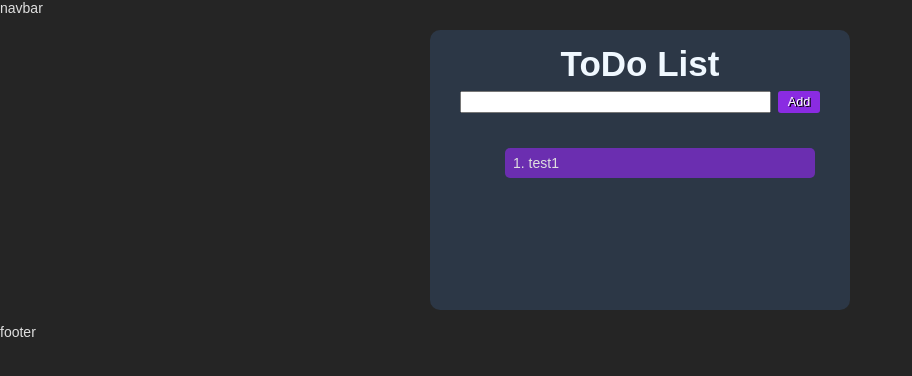
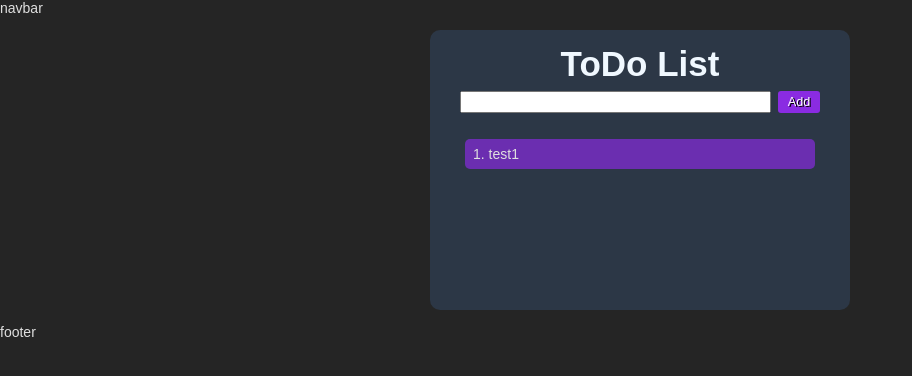
Before and after one commit to self-related/todo-list-react, a React (Vite) app: page / in a window 1280 px wide. Shown: the top 376 px of the page, without its empty margins (0-912 px from the left). Built offline with nearby package versions, Linux system fonts and the light colour scheme.

Commit message:
fix: removed div wrapper for ol element

```diff
--- a/src/components/ToDoApp.jsx
+++ b/src/components/ToDoApp.jsx
@@ -26,11 +26,10 @@ export default function ToDoApp() {
                 <input type="text" onChange={handleInputEdit} value={newItem} />
                 <button onClick={handleAddButtonClick}>Add</button>
             </div>
-            <div class="list">
-                <ol>
-                    {items.map((item, index) => (<Item key={index} id={index}>{item}</Item>))}
-                </ol>
-            </div>
+
+            <ol class="list">
+                {items.map((item, index) => (<Item key={index} id={index}>{item}</Item>))}
+            </ol>
         </div>
     );
 }
```
